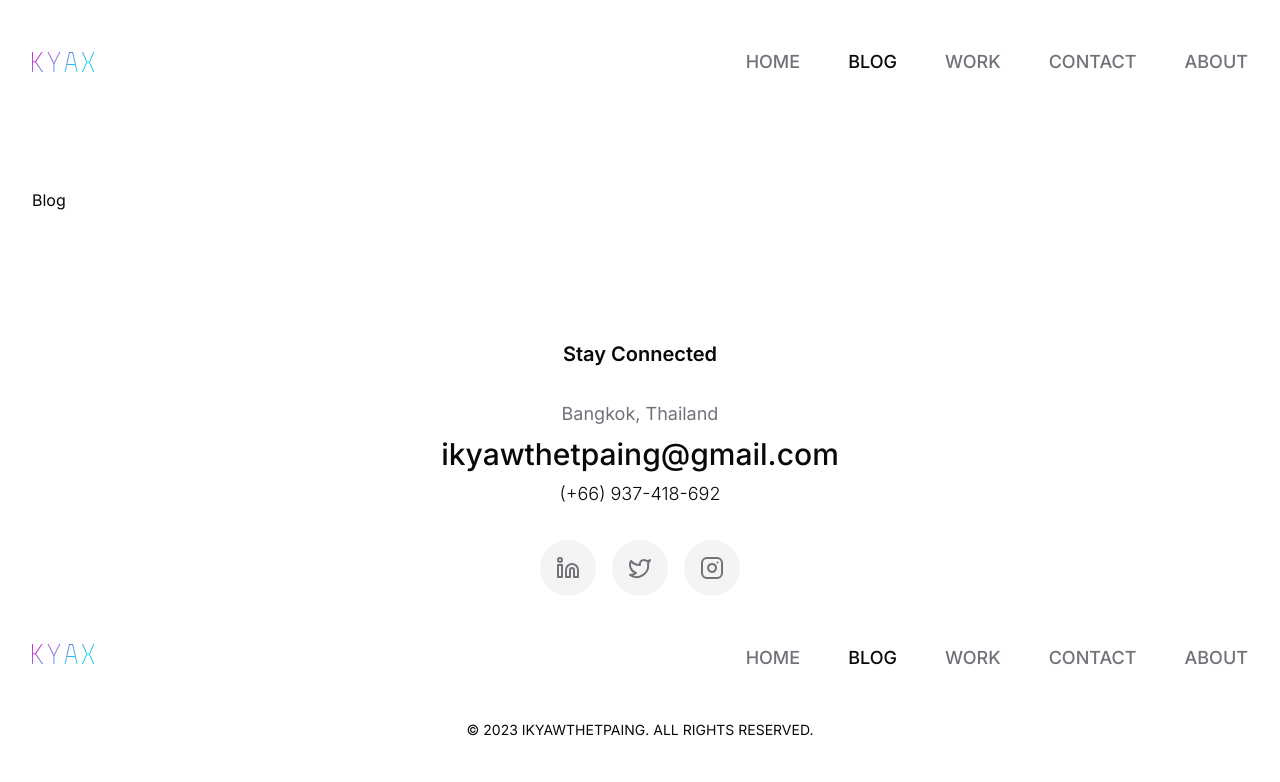
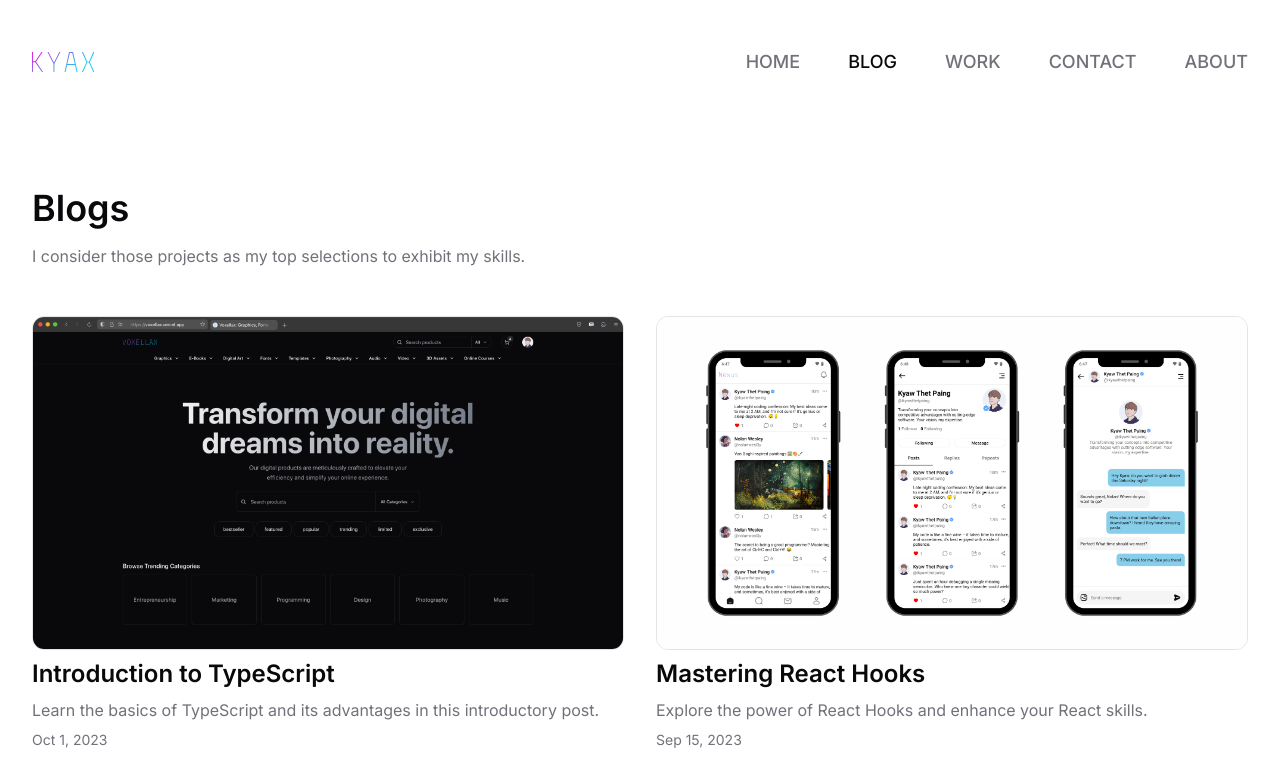
Before and after one commit to ikyawthetpaing/ikyawthetpaing, a Next.js app: page /blog in a window 1280 px wide. Shown: the top 782 px of the page. Built offline with nearby package versions, Linux system fonts and the light colour scheme.

Commit message:
my personal portfolio website rewrite with next.js

```diff
--- a/app/(base)/blog/page.tsx
+++ b/app/(base)/blog/page.tsx
@@ -1,7 +1,57 @@
+import { BlogPost } from "@/components/blog-post-item";
+import { BlogPostItem } from "@/components/blog-post-item";
+
+const blogPosts: BlogPost[] = [
+  {
+    title: "Introduction to TypeScript",
+    publishDate: new Date("2023-10-01"),
+    fullContent:
+      "This is a detailed introduction to TypeScript. It covers the basic concepts, features, and benefits of using TypeScript in web development.",
+    description:
+      "Learn the basics of TypeScript and its advantages in this introductory post.",
+    thumnail: "/images/projects/voxellax/thumbnail.png",
+    slug: "fjalf",
+  },
+  {
+    title: "Mastering React Hooks",
+    publishDate: new Date("2023-09-15"),
+    fullContent:
+      "In this blog post, we dive deep into React Hooks, exploring useState, useEffect, useContext, and custom hooks. You'll learn how to use them effectively in your React applications.",
+    description:
+      "Explore the power of React Hooks and enhance your React skills.",
+    thumnail: "/images/projects/nexus/thumbnail.png",
+    slug: "fjalf",
+  },
+  {
+    title: "Creating RESTful APIs with Express.js",
+    publishDate: new Date("2023-08-25"),
+    fullContent:
+      "Discover the process of building RESTful APIs using Express.js. This post covers routing, middleware, error handling, and best practices for creating robust APIs.",
+    description:
+      "Learn how to build RESTful APIs with Express.js in this comprehensive guide.",
+    thumnail: "/images/projects/nexus/thumbnail.png",
+    slug: "fjalf",
+  },
+];
+
 export default function BlogPage() {
   return (
     <section className="container">
-      <h1>Blog</h1>
+      <div className="flex flex-col gap-12">
+        <div className="flex flex-col gap-4">
+          <h2 className="text-4xl font-semibold">Blogs</h2>
+          <p className="text-muted-foreground">
+            I consider those projects as my top selections to exhibit my skills.
+          </p>
+        </div>
+        <ul className="grid grid-cols-1 md:grid-cols-2 gap-8">
+          {blogPosts.map((blogPost, index) => (
+            <li key={index}>
+              <BlogPostItem blogPost={blogPost} />
+            </li>
+          ))}
+        </ul>
+      </div>
     </section>
   );
 }
--- a/app/(base)/page.tsx
+++ b/app/(base)/page.tsx
@@ -1,4 +1,5 @@
 import { Icon, Icons } from "@/components/icons";
+import { ProjectItem } from "@/components/project-item";
 import { Badge } from "@/components/ui/badge";
 import { Button, buttonVariants } from "@/components/ui/button";
 import { creatorConfig } from "@/config/creator";
@@ -173,45 +174,8 @@ export default function Home() {
           </div>
           <ul className="grid grid-cols-1 md:grid-cols-2 gap-12">
             {creatorConfig.featuredProjects.map((project, index) => (
-              <li key={index} className="flex-1">
-                <div className="bg-accent rounded-3xl border overflow-hidden">
-                  <div className="flex flex-col gap-4 p-6 sm:px-12 sm:py-8 ">
-                    <div className="flex gap-4">
-                      <div>
-                        <div className="p-4 rounded-full bg-background w-fit">
-                          <Icon icon={project.icon} className="w-5 h-5" />
-                        </div>
-                      </div>
-                      <div className="flex gap-4 flex-col">
-                        <div>
-                          <h3 className="text-2xl font-medium">
-                            {project.name}
-                          </h3>
-                          <p className="text-muted-foreground">
-                            {project.description}
-                          </p>
-                        </div>
-                        <div className="flex gap-4">
-                          <Link href={project.preview.href}>
-                            <Badge>{project.preview.label}</Badge>
-                          </Link>
-                          <Link href={project.githubLink}>
-                            <Badge>Code</Badge>
-                          </Link>
-                        </div>
-                      </div>
-                    </div>
-                  </div>
-                  <div>
-                    <Image
-                      src={project.thumbnail}
-                      alt={project.name}
-                      width={9999}
-                      height={9999}
-                      className="w-full"
-                    />
-                  </div>
-                </div>
+              <li key={index}>
+                <ProjectItem project={project} />
               </li>
             ))}
           </ul>
--- a/app/(base)/work/page.tsx
+++ b/app/(base)/work/page.tsx
@@ -1,7 +1,24 @@
+import { ProjectItem } from "@/components/project-item";
+import { creatorConfig } from "@/config/creator";
+
 export default function WorkPage() {
   return (
     <section className="container">
-      <h1>Projects</h1>
+      <div className="flex flex-col gap-12">
+        <div className="flex flex-col gap-4">
+          <h2 className="text-4xl font-semibold">Works</h2>
+          <p className="text-muted-foreground">
+            I consider those projects as my top selections to exhibit my skills.
+          </p>
+        </div>
+        <ul className="grid grid-cols-1 md:grid-cols-2 gap-12">
+          {creatorConfig.featuredProjects.map((project, index) => (
+            <li key={index}>
+              <ProjectItem project={project} />
+            </li>
+          ))}
+        </ul>
+      </div>
     </section>
   );
 }
--- /dev/null
+++ b/components/blog-post-item.tsx
@@ -0,0 +1,53 @@
+import { formatDate } from "@/lib/utils";
+import Image from "next/image";
+import Link from "next/link";
+
+export type BlogPost = {
+  title: string;
+  description: string;
+  publishDate: Date;
+  fullContent: string;
+  thumnail: string;
+  slug: string;
+};
+
+interface Props {
+  blogPost: BlogPost;
+}
+
+export function BlogPostItem({ blogPost }: Props) {
+  return (
+    <article className="group relative flex flex-col space-y-2">
+      {blogPost.thumnail && (
+        <Image
+          src={blogPost.thumnail}
+          alt={blogPost.title}
+          width={804}
+          height={452}
+          className="rounded-xl border bg-muted transition-colors"
+          // priority={index <= 1}
+        />
+      )}
+      <h2 className="text-2xl font-semibold">{blogPost.title}</h2>
+      {blogPost.description && (
+        <p className="text-muted-foreground">{blogPost.description}</p>
+      )}
+      {blogPost.publishDate && (
+        <p className="text-sm text-muted-foreground">
+          {formatDate(blogPost.publishDate)}
+        </p>
+      )}
+      <Link href={blogPost.slug} className="absolute inset-0">
+        <span className="sr-only">View Article</span>
+      </Link>
+    </article>
+  );
+}
+
+{
+  /* <p className="text-muted-foreground">
+        {formatDate(blogPost.publishDate)}
+      </p>
+      <h2 className="text-2xl font-medium">{blogPost.title}</h2>
+      <p>{blogPost.previewContent}</p> */
+}
--- /dev/null
+++ b/components/project-item.tsx
@@ -0,0 +1,48 @@
+import { Project } from "@/types";
+import Image from "next/image";
+import Link from "next/link";
+import { Icon } from "@/components/icons";
+import { Badge } from "@/components/ui/badge";
+
+interface Props {
+  project: Project;
+}
+
+export function ProjectItem({ project }: Props) {
+  return (
+    <div className="bg-accent rounded-3xl border overflow-hidden">
+      <div className="flex flex-col gap-4 p-6 sm:px-12 sm:py-8 ">
+        <div className="flex gap-4">
+          <div>
+            <div className="p-4 rounded-full bg-background w-fit">
+              <Icon icon={project.icon} className="w-5 h-5" />
+            </div>
+          </div>
+          <div className="flex gap-4 flex-col">
+            <div>
+              <h3 className="text-2xl font-medium">{project.name}</h3>
+              <p className="text-muted-foreground">{project.description}</p>
+            </div>
+            <div className="flex gap-4">
+              <Link href={project.preview.href}>
+                <Badge>{project.preview.label}</Badge>
+              </Link>
+              <Link href={project.githubLink}>
+                <Badge>Code</Badge>
+              </Link>
+            </div>
+          </div>
+        </div>
+      </div>
+      <div>
+        <Image
+          src={project.thumbnail}
+          alt={project.name}
+          width={9999}
+          height={9999}
+          className="w-full"
+        />
+      </div>
+    </div>
+  );
+}
--- a/lib/utils.ts
+++ b/lib/utils.ts
@@ -23,3 +23,13 @@ export function getRandomColor() {
   }
   return color;
 }
+
+export function formatDate(date: Date, format: string = "en-US"): string {
+  const options: Intl.DateTimeFormatOptions = {
+    year: "numeric",
+    month: "short",
+    day: "numeric",
+  };
+
+  return new Intl.DateTimeFormat(format, options).format(date);
+}
```
Also changed, not shown: types/index.d.ts (+4 -5 lines).
